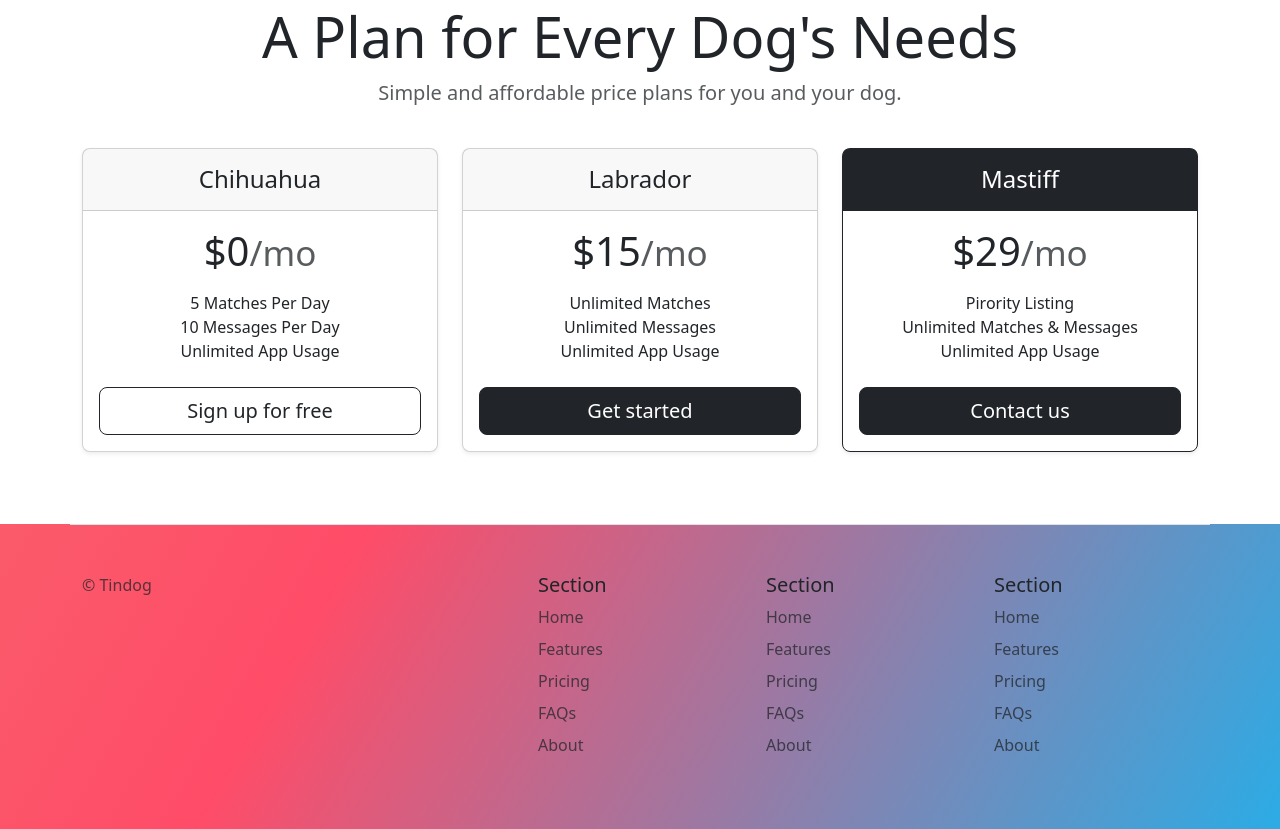
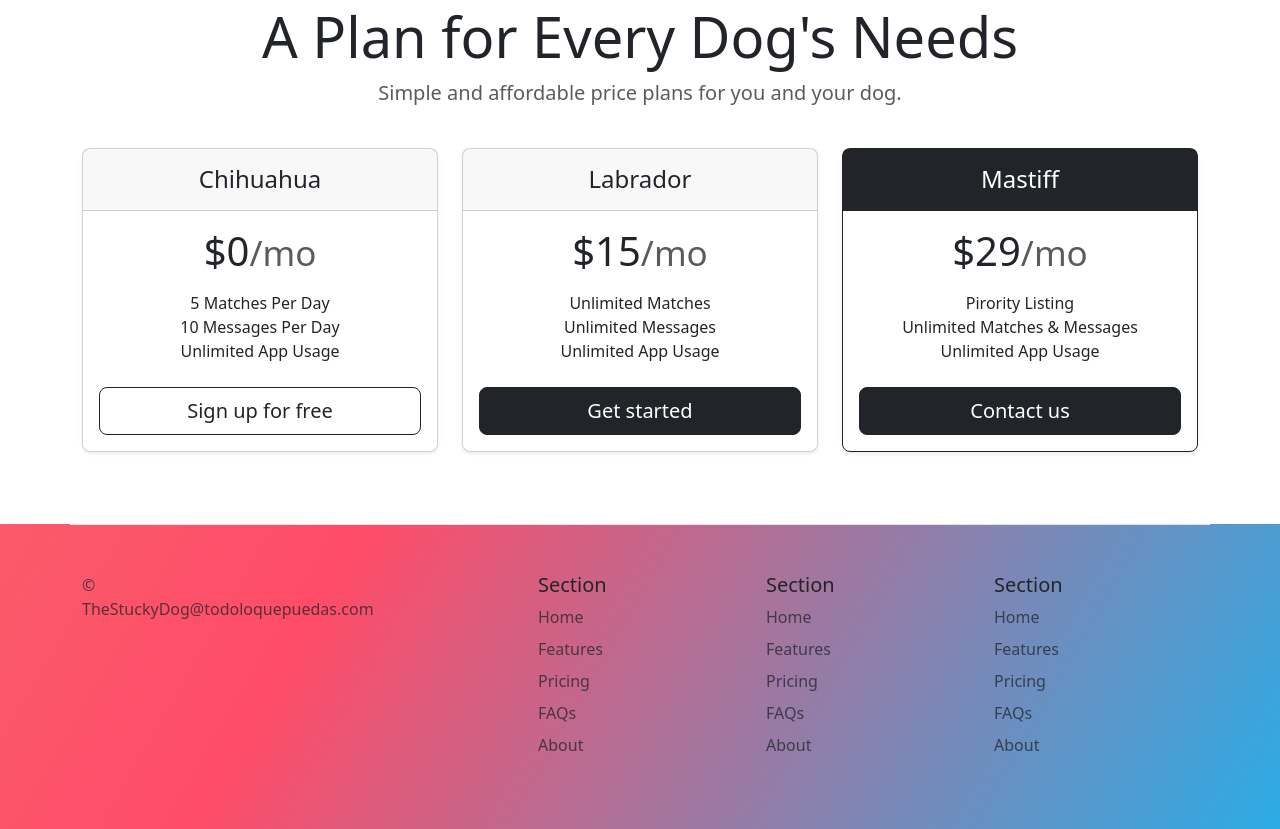
Before and after one commit to ADEZXV/portfolio-datingappdogs, a plain HTML site: page index.html in a window 1280 px wide. Shown: the part 1601-2430 px from the top of the page. Drawn offline with nearby package versions, Linux system fonts and the light colour scheme.

Commit message:
index.html

```diff
--- a/index.html
+++ b/index.html
@@ -197,7 +197,7 @@
       <footer class="row row-cols-1 row-cols-sm-2 row-cols-md-5 py-5 mt-5 border-top">
         <div class="col mb-3">
 
-          <p class="text-body-secondary">© Tindog</p>
+          <p class="text-body-secondary">© TheStuckyDog@todoloquepuedas.com</p>
         </div>
 
         <div class="col mb-3">
```
